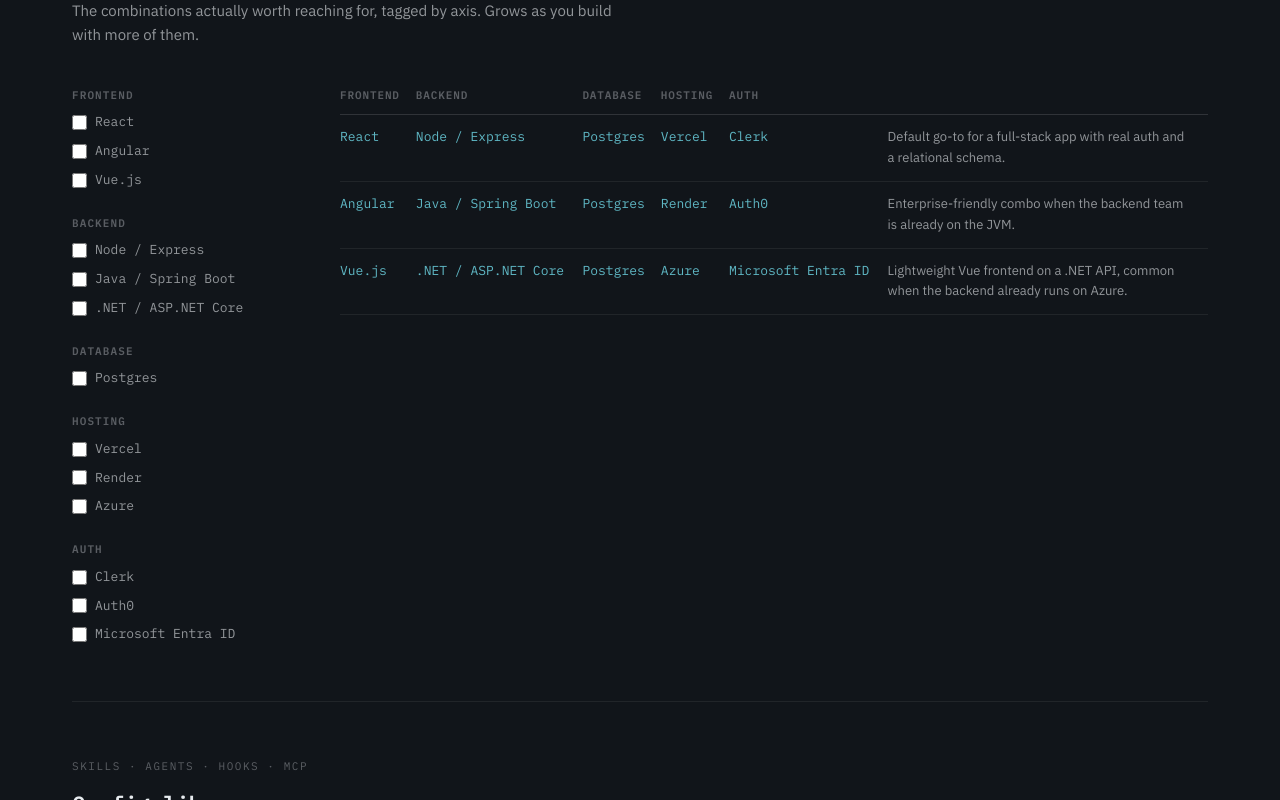
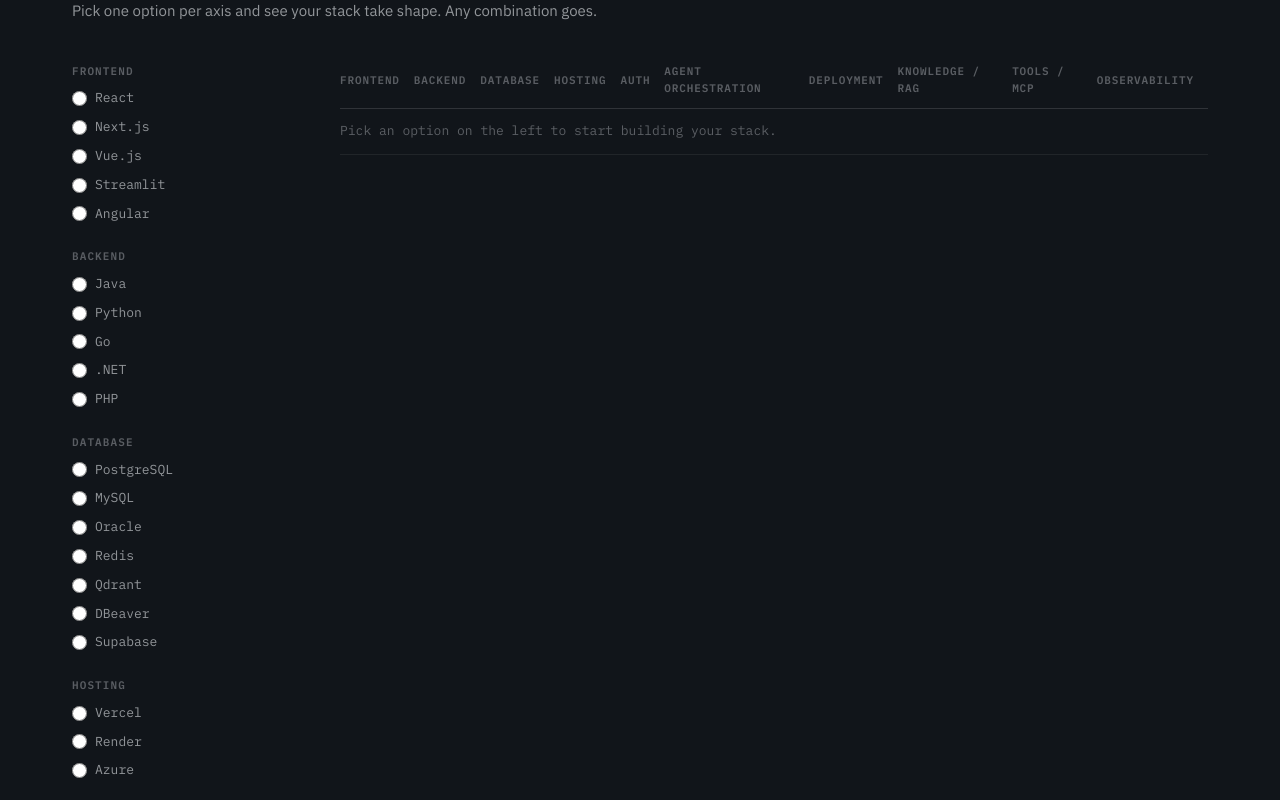
Before and after one commit to Kavish07/HarnessResourceManager, a website: page index.html in a window 1280 px wide. Shown: the part 215-1015 px from the top of the page. Drawn offline with Linux system fonts and the light colour scheme.

Commit message:
Rework stack picker into a free-choice builder and expand harness guide
Replace the curated stack-combo filter with a per-axis free-pick builder
(10 axes including agent orchestration, deployment, RAG, tools, and
observability), add plan-mode/grill-me and testing tooling (Vitest,
Playwright, security-audit) detail to the harness setup workflow steps,
plus minor unrelated cleanup (configs.js badge helper, security-audit
regex/loop simplification, SonarQube project config).

Co-Authored-By: Claude Sonnet 5 <noreply@anthropic.com>

```diff
--- a/configs.js
+++ b/configs.js
@@ -42,9 +42,11 @@ document.addEventListener('DOMContentLoaded', async () => {
   }
 
   function harnessBadge(name, status) {
+    const statusClass = status === 'native' || status === 'shim' ? status : '';
+    const statusLabel = HRM.t('configs.harness.' + status);
     const span = document.createElement('span');
-    span.className = `badge ${status === 'native' ? 'native' : status === 'shim' ? 'shim' : ''}`;
-    span.textContent = `${name} · ${HRM.t(`configs.harness.${status}`)}`;
+    span.className = `badge ${statusClass}`;
+    span.textContent = `${name} · ${statusLabel}`;
     return span;
   }
 
--- a/i18n/en.json
+++ b/i18n/en.json
@@ -19,13 +19,18 @@
   "configs.harness.shim": "shim",
   "configs.harness.unknown": "unknown",
   "configs.harness.unsupported": "unsupported",
-  "stacks.kicker": "frontend · backend · database · hosting · auth",
+  "stacks.kicker": "frontend · backend · database · hosting · auth · orchestration · deployment · rag · tools · observability",
   "stacks.title": "Stack picker",
-  "stacks.subtitle": "The combinations actually worth reaching for, tagged by axis. Grows as you build with more of them.",
+  "stacks.subtitle": "Pick one option per axis and see your stack take shape. Any combination goes.",
   "stacks.axis.frontend": "Frontend",
   "stacks.axis.backend": "Backend",
   "stacks.axis.database": "Database",
   "stacks.axis.hosting": "Hosting",
   "stacks.axis.auth": "Auth",
-  "stacks.empty": "No stack matches these filters yet."
+  "stacks.axis.orchestration": "Agent orchestration",
+  "stacks.axis.deployment": "Deployment",
+  "stacks.axis.rag": "Knowledge / RAG",
+  "stacks.axis.tools": "Tools / MCP",
+  "stacks.axis.observability": "Observability",
+  "stacks.empty": "Pick an option on the left to start building your stack."
 }
--- a/index.html
+++ b/index.html
@@ -28,7 +28,24 @@
 
     <div class="configs-layout">
       <div class="filters" id="axis-bar"></div>
-      <table class="stack-table" id="stack-table"></table>
+      <table class="stack-table" id="stack-table">
+        <caption class="sr-only" data-i18n="stacks.title"></caption>
+        <thead id="stack-table-head">
+          <tr>
+            <th data-i18n="stacks.axis.frontend"></th>
+            <th data-i18n="stacks.axis.backend"></th>
+            <th data-i18n="stacks.axis.database"></th>
+            <th data-i18n="stacks.axis.hosting"></th>
+            <th data-i18n="stacks.axis.auth"></th>
+            <th data-i18n="stacks.axis.orchestration"></th>
+            <th data-i18n="stacks.axis.deployment"></th>
+            <th data-i18n="stacks.axis.rag"></th>
+            <th data-i18n="stacks.axis.tools"></th>
+            <th data-i18n="stacks.axis.observability"></th>
+          </tr>
+        </thead>
+        <tbody id="stack-table-body"></tbody>
+      </table>
     </div>
   </section>
 
--- a/skills/security-audit/validate-findings.cjs
+++ b/skills/security-audit/validate-findings.cjs
@@ -84,7 +84,7 @@ function safeQuote(value) {
 }
 
 function propertyPath(base, key) {
-  return /^[A-Za-z_][A-Za-z0-9_]*$/.test(key)
+  return /^[A-Za-z_]\w*$/.test(key)
     ? `${base}.${key}`
     : `${base}[${safeQuote(key)}]`;
 }
@@ -663,8 +663,7 @@ function enforceJsonTextLimits(contents) {
     }
   }
 
-  for (let index = 0; index < contents.length; index++) {
-    const character = contents[index];
+  for (const character of contents) {
     if (inString) {
       if (escaped) {
         escaped = false;
--- a/stack-picker/stacks.json
+++ b/stack-picker/stacks.json
@@ -1,32 +1,12 @@
-[
-  {
-    "id": "react-express-postgres",
-    "name": "React + Express + Postgres",
-    "frontend": "React",
-    "backend": "Node / Express",
-    "database": "Postgres",
-    "hosting": "Vercel",
-    "auth": "Clerk",
-    "notes": "Default go-to for a full-stack app with real auth and a relational schema."
-  },
-  {
-    "id": "angular-spring-postgres",
-    "name": "Angular + Spring Boot + Postgres",
-    "frontend": "Angular",
-    "backend": "Java / Spring Boot",
-    "database": "Postgres",
-    "hosting": "Render",
-    "auth": "Auth0",
-    "notes": "Enterprise-friendly combo when the backend team is already on the JVM."
-  },
-  {
-    "id": "vue-dotnet-postgres",
-    "name": "Vue.js + ASP.NET Core + Postgres",
-    "frontend": "Vue.js",
-    "backend": ".NET / ASP.NET Core",
-    "database": "Postgres",
-    "hosting": "Azure",
-    "auth": "Microsoft Entra ID",
-    "notes": "Lightweight Vue frontend on a .NET API, common when the backend already runs on Azure."
-  }
-]
+{
+  "frontend": ["React", "Next.js", "Vue.js", "Streamlit", "Angular"],
+  "backend": ["Java", "Python", "Go", ".NET", "PHP"],
+  "database": ["PostgreSQL", "MySQL", "Oracle", "Redis", "Qdrant", "DBeaver", "Supabase"],
+  "hosting": ["Vercel", "Render", "Azure"],
+  "auth": ["Clerk", "Auth0", "Microsoft Entra ID"],
+  "orchestration": ["LangGraph", "CrewAI", "Mastra", "n8n"],
+  "deployment": ["Docker", "Kubernetes", "Vercel", "Cloudflare", "Neon", "GitHub", "Render"],
+  "rag": ["Documents", "Vector DB", "Retrieval"],
+  "tools": ["GitHub", "Browser", "APIs"],
+  "observability": ["Langfuse", "Phoenix", "RAGAs", "TruLens"]
+}
--- a/stacks.js
+++ b/stacks.js
@@ -2,21 +2,22 @@ document.addEventListener('DOMContentLoaded', async () => {
   await HRM.init();
 
   const res = await fetch('stack-picker/stacks.json');
-  const stacks = await res.json();
+  const options = await res.json();
 
-  const AXES = ['frontend', 'backend', 'database', 'hosting', 'auth'];
-  const state = Object.fromEntries(AXES.map((a) => [a, new Set()]));
+  const AXES = Object.keys(options);
+  const picks = {};
 
   const bar = document.getElementById('axis-bar');
-  const table = document.getElementById('stack-table');
+  const tableBody = document.getElementById('stack-table-body');
 
-  function checkbox(value, checked, onChange) {
+  function radioOpt(axis, value, checked, onChange) {
     const row = document.createElement('label');
     row.className = 'check-opt';
     const input = document.createElement('input');
-    input.type = 'checkbox';
+    input.type = 'radio';
+    input.name = axis;
     input.checked = checked;
-    input.addEventListener('change', () => onChange(input.checked));
+    input.addEventListener('change', () => onChange(value));
     row.append(input, document.createTextNode(value));
     return row;
   }
@@ -30,10 +31,10 @@ document.addEventListener('DOMContentLoaded', async () => {
       h4.textContent = HRM.t(`stacks.axis.${axis}`);
       const opts = document.createElement('div');
       opts.className = 'opts';
-      [...new Set(stacks.map((s) => s[axis]))].forEach((value) => {
-        opts.appendChild(checkbox(value, state[axis].has(value), (checked) => {
-          checked ? state[axis].add(value) : state[axis].delete(value);
-          render();
+      options[axis].forEach((value) => {
+        opts.appendChild(radioOpt(axis, value, picks[axis] === value, (v) => {
+          picks[axis] = v;
+          renderTable();
         }));
       });
       group.append(h4, opts);
@@ -42,21 +43,12 @@ document.addEventListener('DOMContentLoaded', async () => {
   }
 
   function renderTable() {
-    const filtered = stacks.filter((s) => AXES.every((axis) => state[axis].size === 0 || state[axis].has(s[axis])));
-
-    if (!filtered.length) {
-      table.innerHTML = `<tr><td class="empty">${HRM.t('stacks.empty')}</td></tr>`;
+    if (!AXES.some((axis) => picks[axis])) {
+      tableBody.innerHTML = `<tr><td class="empty" colspan="${AXES.length}">${HRM.t('stacks.empty')}</td></tr>`;
       return;
     }
-
-    const head = `<tr>${AXES.map((a) => `<th>${HRM.t(`stacks.axis.${a}`)}</th>`).join('')}<th></th></tr>`;
-    const rows = filtered
-      .map(
-        (s) =>
-          `<tr>${AXES.map((a) => `<td class="name">${s[a]}</td>`).join('')}<td class="notes">${s.notes}</td></tr>`
-      )
-      .join('');
-    table.innerHTML = head + rows;
+    const cells = AXES.map((axis) => `<td class="name">${picks[axis] || '—'}</td>`).join('');
+    tableBody.innerHTML = `<tr>${cells}</tr>`;
   }
 
   function render() {
--- a/styles.css
+++ b/styles.css
@@ -30,6 +30,18 @@
 /* ── shared base (every page) ───────────────────────────────────── */
 *, *::before, *::after {
   box-sizing: border-box;
+}
+
+.sr-only {
+  position: absolute;
+  width: 1px;
+  height: 1px;
+  padding: 0;
+  margin: -1px;
+  overflow: hidden;
+  clip: rect(0, 0, 0, 0);
+  white-space: nowrap;
+  border: 0;
 }
 
 body {
@@ -227,7 +239,8 @@ h2 {
   cursor: pointer;
 }
 
-.check-opt input[type="checkbox"] {
+.check-opt input[type="checkbox"],
+.check-opt input[type="radio"] {
   accent-color: var(--accent);
   width: 15px;
   height: 15px;
@@ -391,11 +404,6 @@ h2 {
 .stack-table td.name {
   font-family: var(--mono);
   color: var(--accent);
-}
-
-.stack-table td.notes {
-  color: var(--text-dim);
-  max-width: 40ch;
 }
 
 @media (max-width: 760px) {
```
Also changed, not shown: harness.html (+23 -14 lines), i18n/fr.json (+8 -3 lines), 1 other file.
